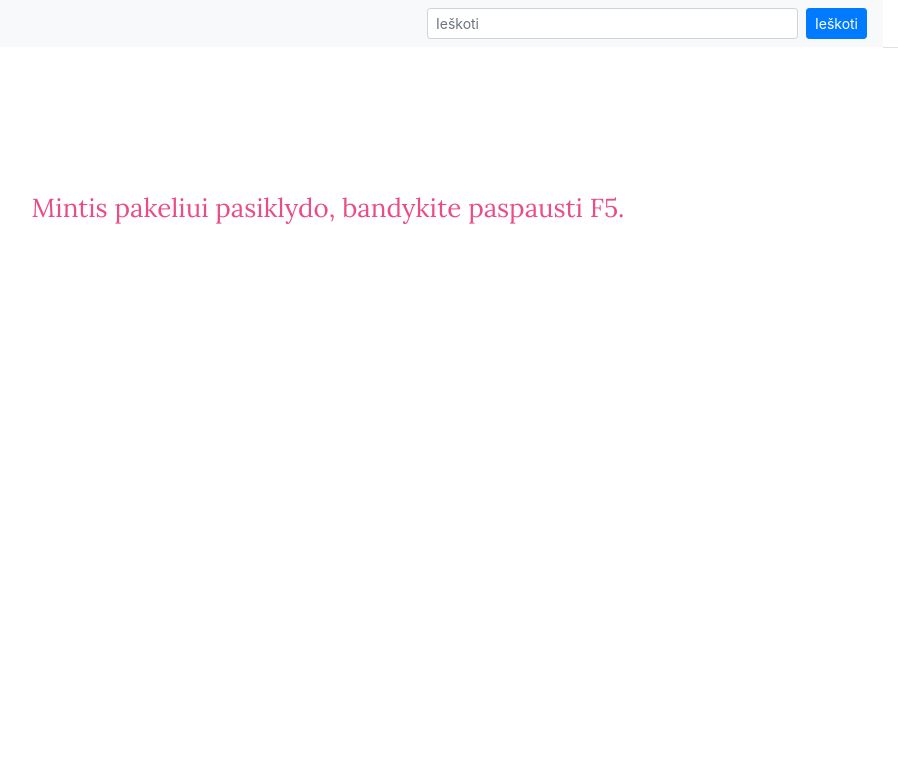
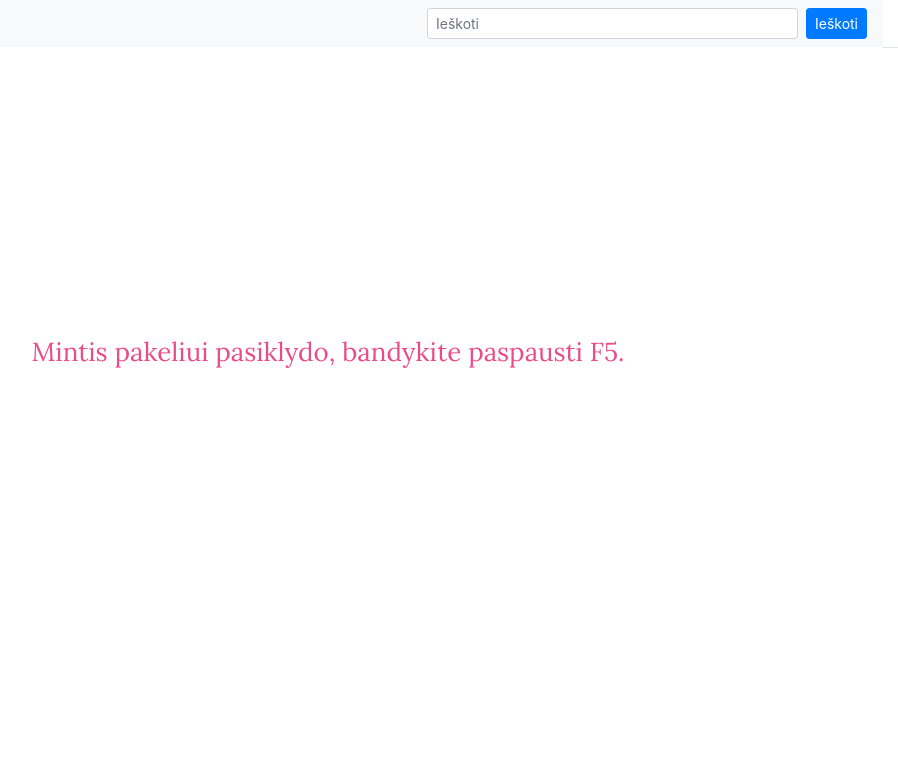
Before and after one commit to nezinomas/minciu-pasaulis, a Django app: template project/thoughts/templates/thoughts/index.html in a window 1280 px wide. Shown: the top 759 px of the page, without its empty margins (312-1210 px from the left). Run offline with Django 3.2, Linux system fonts and the light colour scheme; the template is opened without the code that fills it, so the values that code supplies are empty; some libraries are stand-ins or nearby versions.

Commit message:
Dizaino taisymas

```diff
--- a/project/static/css/app.css
+++ b/project/static/css/app.css
@@ -1,13 +1,8 @@
 body {
     display: table;
     position: absolute;
-    height: 80%;
+    height: 95%;
     width: 100%;
-  }
-
-  .body {
-     display: table-cell;
-     vertical-align: middle;
   }
 
 .index-font {
@@ -25,3 +20,7 @@ body {
   font-size: 14px;
   color: #222222;
 }
+
+.h-80 {
+  height: 80%;
+}
--- a/project/templates/base.html
+++ b/project/templates/base.html
@@ -9,7 +9,6 @@
     {% block stylesheet %}{% endblock %}
   </head>
   <body>
-    <div class="body vertical-center">
       <div class="container h-100">
         <nav class="navbar navbar-light bg-light sticky-top">
            {% block top_nav %}&nbsp;{% endblock %}
@@ -21,6 +20,5 @@
         </nav>
       {% block content %}{% endblock %}
       </div>
-    </div>
   </body>
 </html>
--- a/project/thoughts/templates/thoughts/index.html
+++ b/project/thoughts/templates/thoughts/index.html
@@ -2,22 +2,27 @@
 {% load category_list %}
 
 {% block content %}
-    <div class="row h-50">
-        <div class="col-sm12 my-auto mx-auto px-5 text-center index-font index-font-big">
+        <div class="row h-80">
+            <div class="row mx-auto">
+                <div class="col-sm12 px-5 mx-auto my-auto text-center index-font index-font-big">
                 {% with item=object %}
                 {% if item %}
                 {{ item.thought|safe }}
+
+                {% if item.author %}
                     <div class="row">
                         <div class="col-sm12 mx-auto mb-5 index-font-small">
-                    {% if item.author %}<em>{{ item.author|safe }}</em>{% endif %}
+                            <em>{{ item.author|safe }}</em>
                         </div>
                     </div>
-        </div
+                {% endif %}
+
+                </div>
                 {% else %}
                     Mintis pakeliui pasiklydo, bandykite paspausti F5.
                 {% endif %}
                 {% endwith %}
-
+            </div>
         </div>
         {% category_list all_categories border_position='top' %}
 {% endblock %}
```
Lines whose indentation alone changed are shown as unchanged.
